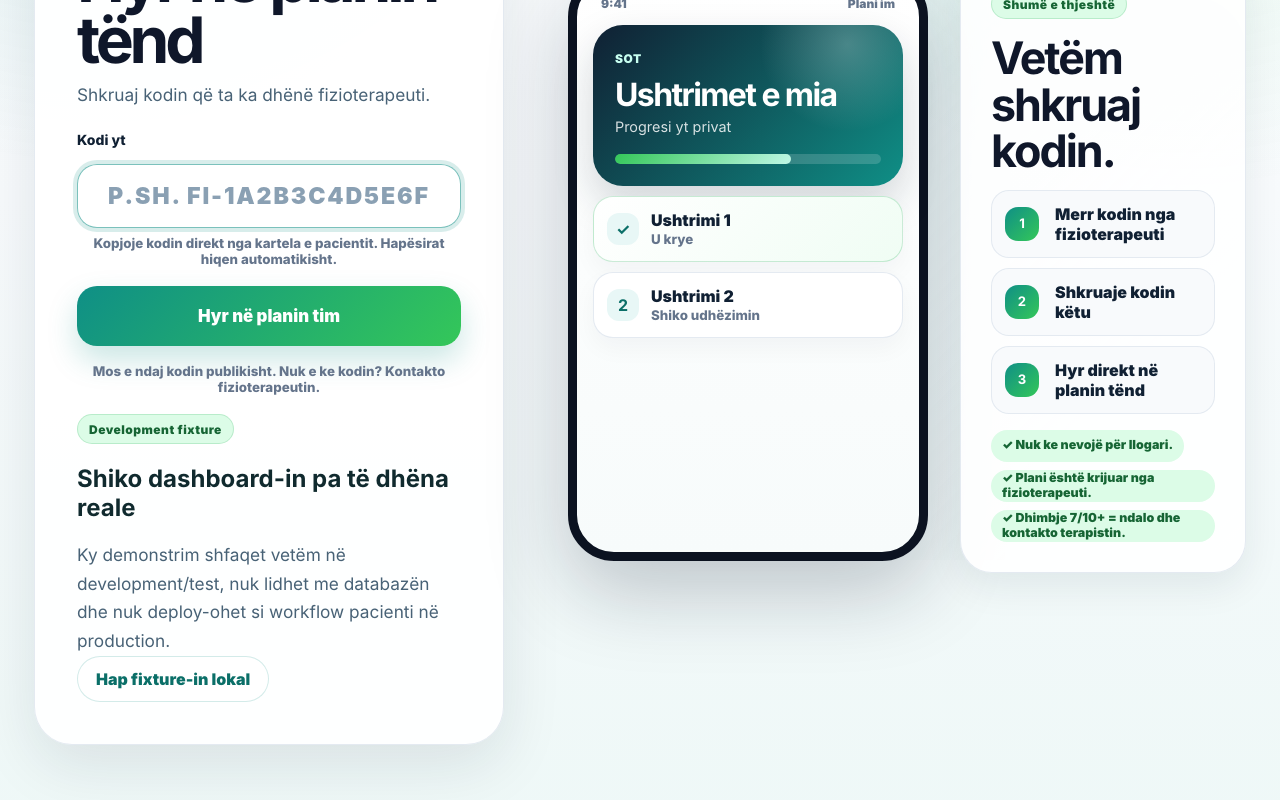
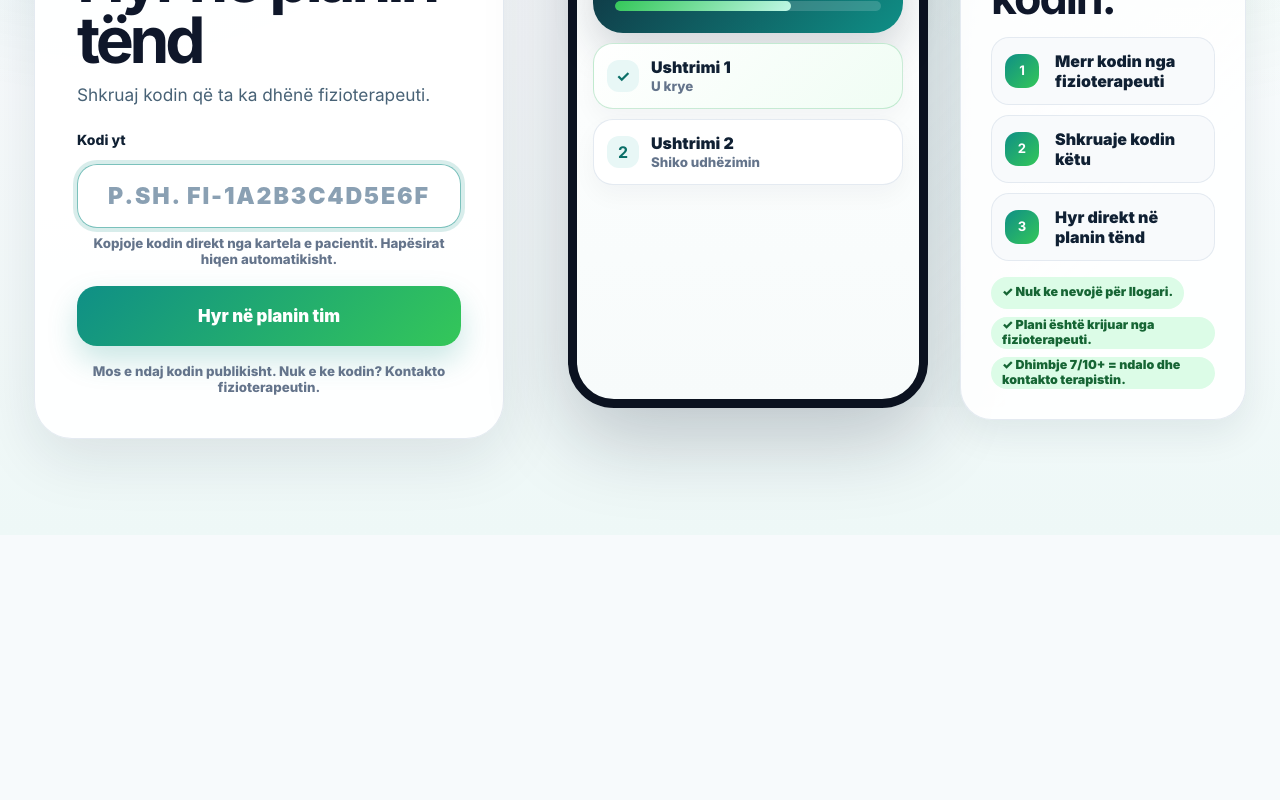
Before and after one commit to diellzarabushaj-source/FIZIOTERAPIA-IME, a Next.js app: page /patient-portal in a window 1280 px wide. Shown: the part 398-1198 px from the top of the page. After the commit the page ends 933 px from the top, so only its background shows below. Built offline with nearby package versions, Linux system fonts and the light colour scheme; no server answers.

Commit message:
fix(patient): remove production demo entry point

```diff
--- a/app/patient-portal/page.tsx
+++ b/app/patient-portal/page.tsx
@@ -1,4 +1,3 @@
-import Link from "next/link";
 import { redirect } from "next/navigation";
 import { BrandMark } from "@/components/BrandMark";
 import { getCurrentPatientSession } from "@/lib/patient-session";
@@ -23,13 +22,6 @@ const errorMessages: Record<string, string> = {
   system: "Hyrja me kod nuk është e disponueshme për momentin. Kontakto fizioterapeutin dhe provo përsëri më vonë.",
 };
 
-function developmentFixturesEnabled() {
-  const appEnvironment = String(process.env.APP_ENV || "").trim().toLowerCase();
-  if (appEnvironment) return appEnvironment === "development" || appEnvironment === "test";
-  if (process.env.VERCEL_ENV) return process.env.VERCEL_ENV === "development";
-  return process.env.NODE_ENV !== "production";
-}
-
 export default async function PatientPortalPage({
   searchParams,
 }: {
@@ -41,7 +33,6 @@ export default async function PatientPortalPage({
   const params = await searchParams;
   const errorMessage = params?.error ? errorMessages[params.error] : undefined;
   const code = (params?.code || "").slice(0, 40);
-  const showDevelopmentDemo = developmentFixturesEnabled();
 
   return (
     <main className="page patient-entry-page">
@@ -100,20 +91,6 @@ export default async function PatientPortalPage({
           <small className="patient-entry-helper">
             Mos e ndaj kodin publikisht. Nuk e ke kodin? Kontakto fizioterapeutin.
           </small>
-
-          {showDevelopmentDemo ? (
-            <div className="patient-entry-demo">
-              <span className="fi-badge success">Development fixture</span>
-              <h2>Shiko dashboard-in pa të dhëna reale</h2>
-              <p>
-                Ky demonstrim shfaqet vetëm në development/test, nuk lidhet me
-                databazën dhe nuk deploy-ohet si workflow pacienti në production.
-              </p>
-              <Link className="button secondary" href="/patient-dashboard/demo">
-                Hap fixture-in lokal
-              </Link>
-            </div>
-          ) : null}
         </form>
 
         <aside className="patient-entry-preview" aria-label="Si funksionon hyrja e pacientit">
```
